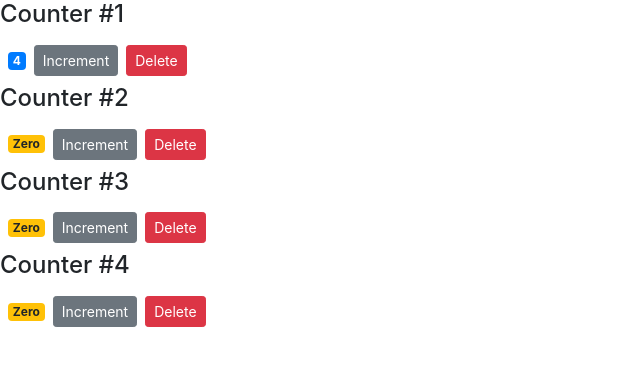
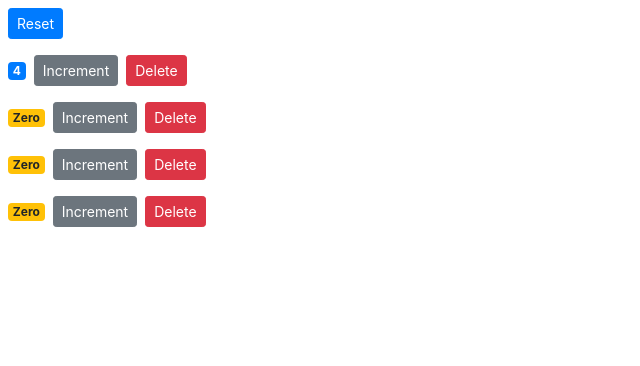
Before and after one commit to ammarshah/counter_app, a React (Create React App) app: page / in a window 1280 px wide. Shown: the top 366 px of the page, without its empty margins (0-640 px from the left). Built offline with nearby package versions, Linux system fonts and the light colour scheme.

Commit message:
Implements Single Source of Truth and removes local state of counter component which makes it a Controlled Component

```diff
--- a/src/components/counter.jsx
+++ b/src/components/counter.jsx
@@ -1,24 +1,12 @@
 import React, { Component } from "react";
 
 class Counter extends Component {
-  state = {
-    value: this.props.counter.value
-  };
-
-  // To solve the problem of `this` referencing to a different object we created a constructor earlier.
-  // Another solution would be to convert the function into an arrow function and that will solve the problem.
-  // Because arrow functions don't re-bind the `this` keyword, they are inherited.
-  handleIncrement = () => {
-    this.setState({ value: this.state.value + 1 });
-  };
-
   render() {
     return (
       <div>
-        <h4>Counter #{this.props.counter.id}</h4>
         <span className={this.getBadgeClasses()}>{this.formatCount()}</span>
         <button
-          onClick={this.handleIncrement}
+          onClick={() => this.props.onIncrement(this.props.counter)}
           className="btn btn-secondary btn-sm"
         >
           Increment
@@ -35,14 +23,14 @@
 
   formatCount() {
     // Object Destructuring
-    // Using `value` property from `this.state` object and setting it to a const.
-    const { value } = this.state;
+    // Using `value` property from `this.props.counter` object and setting it to a const.
+    const { value } = this.props.counter;
     return value === 0 ? "Zero" : value;
   }
 
   getBadgeClasses() {
     let classes = "badge m-2 badge-";
-    classes += this.state.value === 0 ? "warning" : "primary";
+    classes += this.props.counter.value === 0 ? "warning" : "primary";
     return classes;
   }
 }
--- a/src/components/counters.jsx
+++ b/src/components/counters.jsx
@@ -11,6 +11,22 @@
     ]
   };
 
+  handleIncrement = counter => {
+    const counters = [...this.state.counters];
+    const index = counters.indexOf(counter);
+    counters[index] = { ...counter };
+    counters[index].value++;
+    this.setState({ counters });
+  };
+
+  handleReset = () => {
+    const counters = this.state.counters.map(c => {
+      c.value = 0;
+      return c;
+    });
+    this.setState({ counters });
+  };
+
   handleDelete = counterId => {
     const counters = this.state.counters.filter(c => c.id !== counterId);
     this.setState({ counters: counters }); // Because the key and value name is the same here so we can also just use { counters }
@@ -19,9 +35,16 @@
   render() {
     return (
       <div>
+        <button
+          onClick={this.handleReset}
+          className="btn btn-primary btn-sm m-2"
+        >
+          Reset
+        </button>
         {this.state.counters.map(counter => (
           <Counter
             key={counter.id}
+            onIncrement={this.handleIncrement}
             onDelete={this.handleDelete}
             counter={counter}
           />
```
